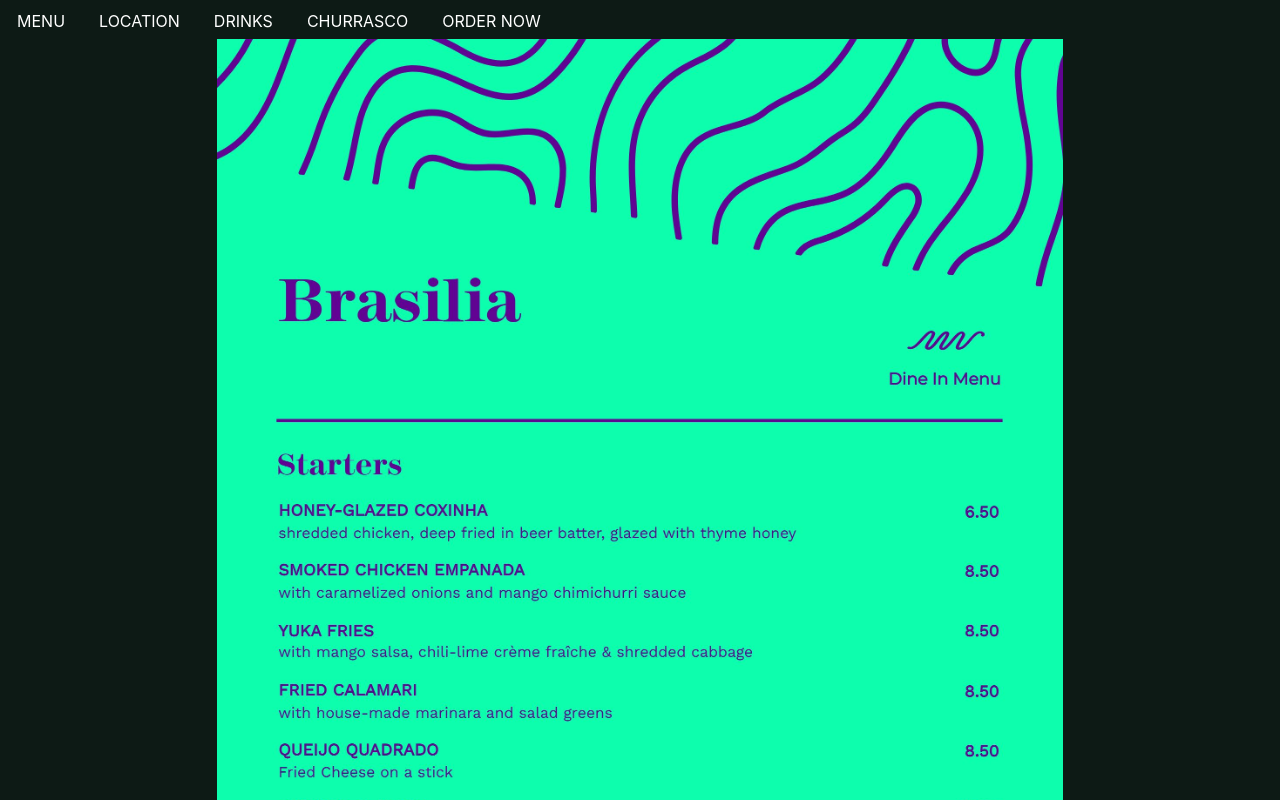
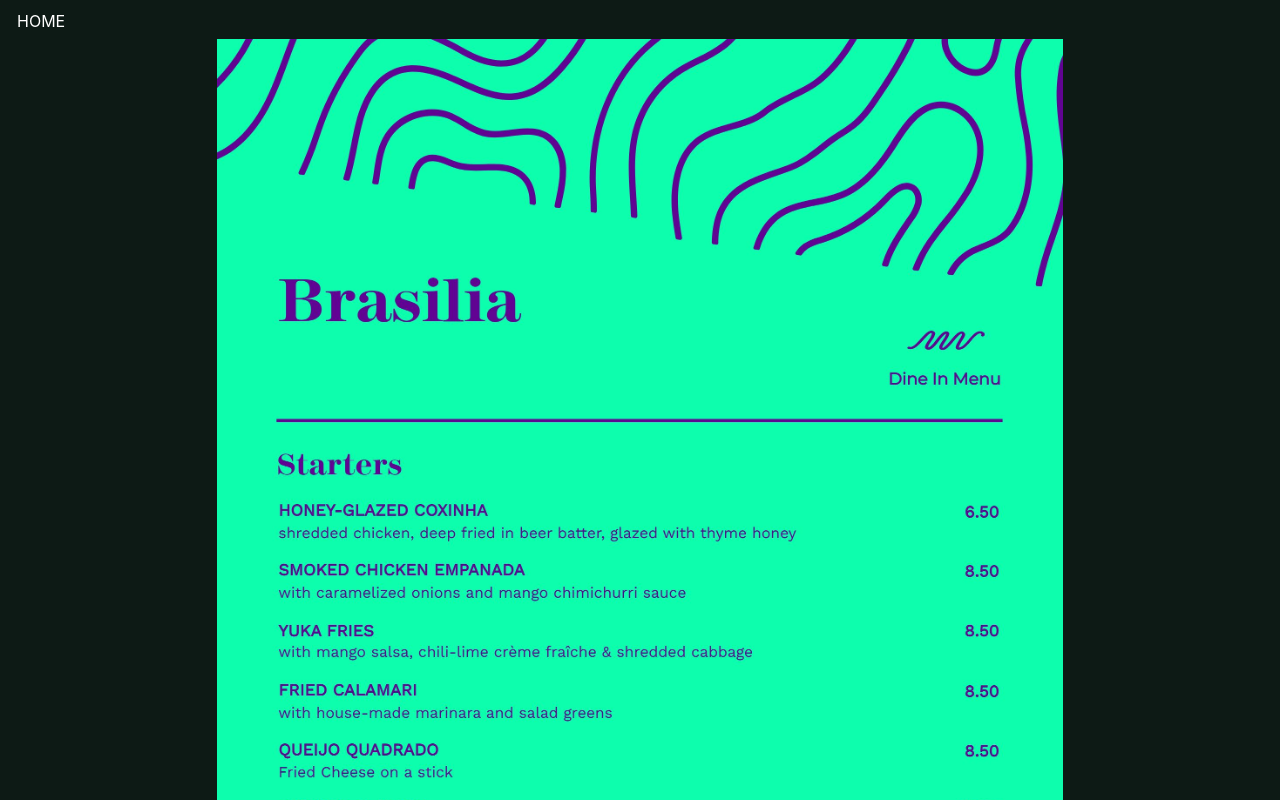
Before and after one commit to ianfletcher314/BrasiliaRestaurant, a React (Create React App) app: page / in a window 1280 px wide. Both pictures are taken after a click on the button "MENU". Shown: the top 800 px of the page. Built offline with nearby package versions, Linux system fonts and the light colour scheme; a web font is replaced by a local one.

Commit message:
the nav section's conditional statements were still based on a true false not an object with a page key so I added .page to the end of the conditional with the key it was looking for and now the menu pages all can link back home. now I need to make them link to eachother

```diff
--- a/src/components/Nav/Nav.jsx
+++ b/src/components/Nav/Nav.jsx
@@ -7,7 +7,7 @@ import "./style.css";
 function Nav(props) {
   // const [navStatus, setNavStatus] = useState(true);
   console.log(props.btnStatus);
-  if (props.btnStatus) {
+  if (props.btnStatus.page === "home") {
     return (
       <div>
         <ul className="nav justify-content-end">
@@ -47,7 +47,41 @@ function Nav(props) {
         </ul>
       </div>
     );
-  } else {
+  } else if (props.btnStatus.page === "menu") {
+    return (
+      <div>
+        <ul className="nav justify-content-end">
+          <li className="nav-item">
+            <button
+              onClick={() => {
+                props.function("home");
+              }}
+              className="nav-link active btn text-white"
+            >
+              HOME
+            </button>
+          </li>
+        </ul>
+      </div>
+    );
+  } else if (props.btnStatus.page === "drink") {
+    return (
+      <div>
+        <ul className="nav justify-content-end">
+          <li className="nav-item">
+            <button
+              onClick={() => {
+                props.function("home");
+              }}
+              className="nav-link active btn text-white"
+            >
+              HOME
+            </button>
+          </li>
+        </ul>
+      </div>
+    );
+  } else if (props.btnStatus.page === "churrasco") {
     return (
       <div>
         <ul className="nav justify-content-end">
```
